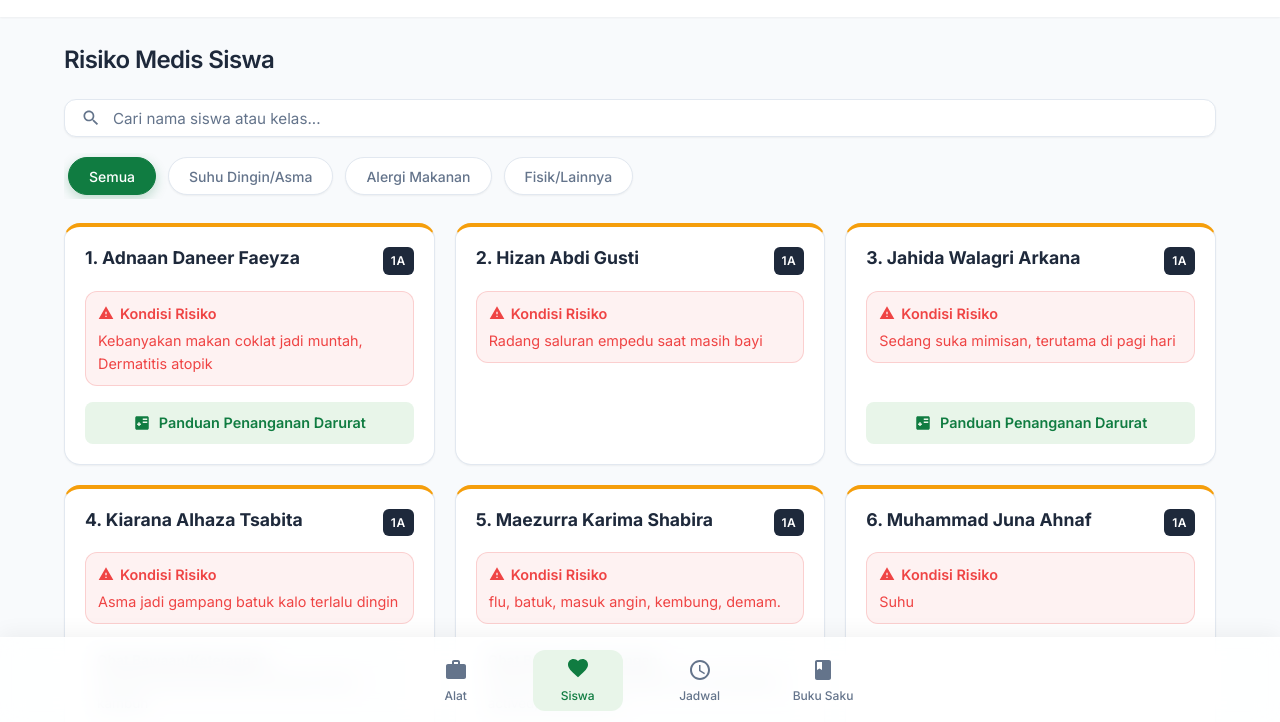
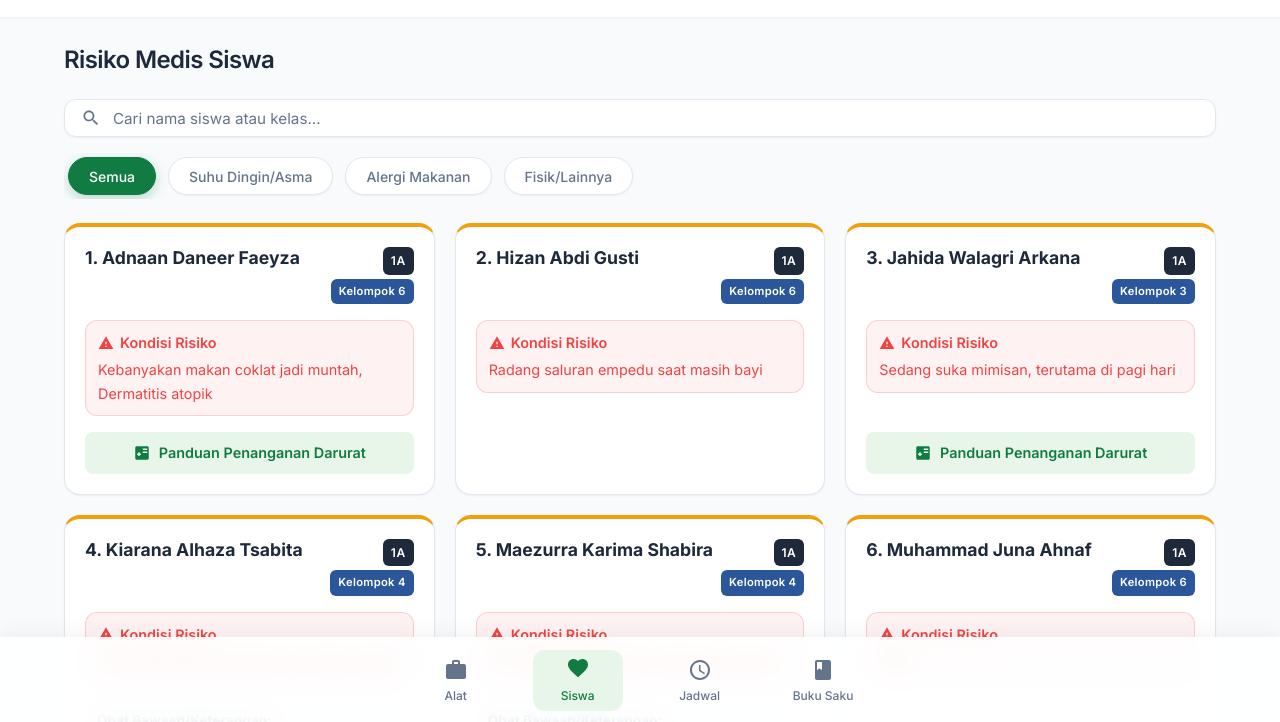
Before and after one commit to irsyaad06/medis, a plain HTML site: page index.html in a window 1280 px wide. Both pictures are taken after a click on the button "Siswa". Shown: the part 77-799 px from the top of the page. Drawn offline with Linux system fonts and the light colour scheme.

Commit message:
feat: show kelompok badge on student cards

```diff
--- a/script.js
+++ b/script.js
@@ -82,34 +82,34 @@ const procedures = {
 };
 
 const students = [
-    { cls: "1A", name: "Adnaan Daneer Faeyza", risk: "Kebanyakan makan coklat jadi muntah, Dermatitis atopik", meds: "", category: ["makanan", "fisik"], proc: "alergi_makanan" },
-    { cls: "1A", name: "Hizan Abdi Gusti", risk: "Radang saluran empedu saat masih bayi", meds: "", category: ["fisik"], proc: null },
-    { cls: "1A", name: "Jahida Walagri Arkana", risk: "Sedang suka mimisan, terutama di pagi hari", meds: "", category: ["fisik"], proc: "mimisan" },
-    { cls: "1A", name: "Kiarana Alhaza Tsabita", risk: "Asma jadi gampang batuk kalo terlalu dingin", meds: "Sesekali nebu jika batuk asmanya intens kambuh", category: ["suhu"], proc: "asma" },
-    { cls: "1A", name: "Maezurra Karima Shabira", risk: "flu, batuk, masuk angin, kembung, demam.", meds: "imboost vitamin, tolak angin, Proris ibuprofen, actived, polysilane Jr", category: ["fisik"], proc: "alergi_makanan" },
-    { cls: "1A", name: "Muhammad Juna Ahnaf", risk: "Suhu", meds: "", category: ["suhu"], proc: "alergi_suhu" },
-    { cls: "1A", name: "Muhammad Xherdan Putra", risk: "Alergi dingin, batuk2, flu, dan mimisan, penanganannya di berikan kehangatan (minyak telon)", meds: "", category: ["suhu"], proc: "mimisan" },
-    { cls: "1A", name: "Rasya Rafif Arrasyid", risk: "Suhu", meds: "", category: ["suhu"], proc: "alergi_suhu" },
+    { cls: "1A", kel: "Kelompok 6", name: "Adnaan Daneer Faeyza", risk: "Kebanyakan makan coklat jadi muntah, Dermatitis atopik", meds: "", category: ["makanan", "fisik"], proc: "alergi_makanan" },
+    { cls: "1A", kel: "Kelompok 6", name: "Hizan Abdi Gusti", risk: "Radang saluran empedu saat masih bayi", meds: "", category: ["fisik"], proc: null },
+    { cls: "1A", kel: "Kelompok 3", name: "Jahida Walagri Arkana", risk: "Sedang suka mimisan, terutama di pagi hari", meds: "", category: ["fisik"], proc: "mimisan" },
+    { cls: "1A", kel: "Kelompok 4", name: "Kiarana Alhaza Tsabita", risk: "Asma jadi gampang batuk kalo terlalu dingin", meds: "Sesekali nebu jika batuk asmanya intens kambuh", category: ["suhu"], proc: "asma" },
+    { cls: "1A", kel: "Kelompok 4", name: "Maezurra Karima Shabira", risk: "flu, batuk, masuk angin, kembung, demam.", meds: "imboost vitamin, tolak angin, Proris ibuprofen, actived, polysilane Jr", category: ["fisik"], proc: "alergi_makanan" },
+    { cls: "1A", kel: "Kelompok 6", name: "Muhammad Juna Ahnaf", risk: "Suhu", meds: "", category: ["suhu"], proc: "alergi_suhu" },
+    { cls: "1A", kel: "Kelompok 7", name: "Muhammad Xherdan Putra", risk: "Alergi dingin, batuk2, flu, dan mimisan, penanganannya di berikan kehangatan (minyak telon)", meds: "", category: ["suhu"], proc: "mimisan" },
+    { cls: "1A", kel: "Kelompok 6", name: "Rasya Rafif Arrasyid", risk: "Suhu", meds: "", category: ["suhu"], proc: "alergi_suhu" },
 
-    { cls: "1B", name: "Medina Humaira Putri", risk: "alergi dingin yg berlebih", meds: "", category: ["suhu"], proc: "alergi_suhu" },
-    { cls: "1B", name: "Muhammad Ghaisan", risk: "Dingin", meds: "", category: ["suhu"], proc: "alergi_suhu" },
-    { cls: "1B", name: "Rafasya Aksa Parvez", risk: "Klo cuaca terlalu panas keringat berlebih", meds: "", category: ["suhu", "fisik"], proc: null },
-    { cls: "1B", name: "Syedtimur Syarief", risk: "Dingin, batuk pilek, Kalo batuk ada sesek", meds: "Kalo sesek (nebu), batuk pilek (lapifed), demam (sanmol/tempra forte)", category: ["suhu"], proc: "asma" },
+    { cls: "1B", kel: "Kelompok 3", name: "Medina Humaira Putri", risk: "alergi dingin yg berlebih", meds: "", category: ["suhu"], proc: "alergi_suhu" },
+    { cls: "1B", kel: "Kelompok 7", name: "Muhammad Ghaisan", risk: "Dingin", meds: "", category: ["suhu"], proc: "alergi_suhu" },
+    { cls: "1B", kel: "Kelompok 6", name: "Rafasya Aksa Parvez", risk: "Klo cuaca terlalu panas keringat berlebih", meds: "", category: ["suhu", "fisik"], proc: null },
+    { cls: "1B", kel: "Kelompok 5", name: "Syedtimur Syarief", risk: "Dingin, batuk pilek, Kalo batuk ada sesek", meds: "Kalo sesek (nebu), batuk pilek (lapifed), demam (sanmol/tempra forte)", category: ["suhu"], proc: "asma" },
 
-    { cls: "2A", name: "Eshal Mariam", risk: "Pernah TB Kelenjar saat usia 3 tahun", meds: "", category: ["fisik"], proc: null },
-    { cls: "2A", name: "Fayza Rahmi Meinanda", risk: "Alergi suhu dingin, Asma", meds: "Rymont", category: ["suhu"], proc: "asma" },
-    { cls: "2A", name: "Ghaida Aljazira Mecca", risk: "Bila terlalu panas/kedinginan gatal, Terapi tangan kiri kaku", meds: "", category: ["suhu", "fisik"], proc: "alergi_suhu" },
-    { cls: "2A", name: "Jennaira Mahathira", risk: "Alergi susu sapi/intoleransi laktosa, sensitif dingin, Rhinitis, tonsilitis", meds: "cetirizine, semprot hidung modexa", category: ["makanan", "suhu"], proc: "alergi_makanan" },
-    { cls: "2A", name: "Muhammad Attarkun", risk: "Alergi dingin, Rhinitis allergy", meds: "Cetirizine", category: ["suhu"], proc: "alergi_suhu" },
-    { cls: "2A", name: "Raira Qaireen Azzahra", risk: "Jika udara dingin , biasanya bersin-bersin", meds: "", category: ["suhu"], proc: "alergi_suhu" },
-    { cls: "2A", name: "Ryuji Arga", risk: "Alergi dingin", meds: "", category: ["suhu"], proc: "alergi_suhu" },
+    { cls: "2A", kel: "Kelompok 2", name: "Eshal Mariam", risk: "Pernah TB Kelenjar saat usia 3 tahun", meds: "", category: ["fisik"], proc: null },
+    { cls: "2A", kel: "Kelompok 3", name: "Fayza Rahmi Meinanda", risk: "Alergi suhu dingin, Asma", meds: "Rymont", category: ["suhu"], proc: "asma" },
+    { cls: "2A", kel: "Kelompok 3", name: "Ghaida Aljazira Mecca", risk: "Bila terlalu panas/kedinginan gatal, Terapi tangan kiri kaku", meds: "", category: ["suhu", "fisik"], proc: "alergi_suhu" },
+    { cls: "2A", kel: "Kelompok 2", name: "Jennaira Mahathira", risk: "Alergi susu sapi/intoleransi laktosa, sensitif dingin, Rhinitis, tonsilitis", meds: "cetirizine, semprot hidung modexa", category: ["makanan", "suhu"], proc: "alergi_makanan" },
+    { cls: "2A", kel: "Kelompok 8", name: "Muhammad Attarkun", risk: "Alergi dingin, Rhinitis allergy", meds: "Cetirizine", category: ["suhu"], proc: "alergi_suhu" },
+    { cls: "2A", kel: "Kelompok 1", name: "Raira Qaireen Azzahra", risk: "Jika udara dingin , biasanya bersin-bersin", meds: "", category: ["suhu"], proc: "alergi_suhu" },
+    { cls: "2A", kel: "Kelompok 7", name: "Ryuji Arga", risk: "Alergi dingin", meds: "", category: ["suhu"], proc: "alergi_suhu" },
 
-    { cls: "2B", name: "Arjuna Ramadhan", risk: "alergi dingin (rhinitis alergi)", meds: "", category: ["suhu"], proc: "alergi_suhu" },
-    { cls: "2B", name: "Kayla Inayah Naiful", risk: "suhu dingin & makan manis berlebihan", meds: "vit dari dokter", category: ["suhu", "makanan"], proc: "alergi_makanan" },
-    { cls: "2B", name: "Maiza Numa Malika", risk: "Asma", meds: "", category: ["suhu"], proc: "asma" },
-    { cls: "2B", name: "Muhammad Umarain", risk: "dingin - langsung bentol", meds: "", category: ["suhu"], proc: "alergi_suhu" },
-    { cls: "2B", name: "Syarafana Delisha", risk: "Alergi dingin, coklat meises, sabun, Sinusitis dan eksim", meds: "Cetinal, semprot hidung modexa, pelembab", category: ["suhu", "makanan", "fisik"], proc: "alergi_makanan" },
-    { cls: "2B", name: "Nabila Azkiya Marwa", risk: "Alergi dingin & debu, Asma", meds: "", category: ["suhu", "fisik"], proc: "asma" }
+    { cls: "2B", kel: "Kelompok 5", name: "Arjuna Ramadhan", risk: "alergi dingin (rhinitis alergi)", meds: "", category: ["suhu"], proc: "alergi_suhu" },
+    { cls: "2B", kel: "Kelompok 2", name: "Kayla Inayah Naiful", risk: "suhu dingin & makan manis berlebihan", meds: "vit dari dokter", category: ["suhu", "makanan"], proc: "alergi_makanan" },
+    { cls: "2B", kel: "Kelompok 3", name: "Maiza Numa Malika", risk: "Asma", meds: "", category: ["suhu"], proc: "asma" },
+    { cls: "2B", kel: "Kelompok 8", name: "Muhammad Umarain", risk: "dingin - langsung bentol", meds: "", category: ["suhu"], proc: "alergi_suhu" },
+    { cls: "2B", kel: "Kelompok 1", name: "Syarafana Delisha", risk: "Alergi dingin, coklat meises, sabun, Sinusitis dan eksim", meds: "Cetinal, semprot hidung modexa, pelembab", category: ["suhu", "makanan", "fisik"], proc: "alergi_makanan" },
+    { cls: "2B", kel: "Kelompok 4", name: "Nabila Azkiya Marwa", risk: "Alergi dingin & debu, Asma", meds: "", category: ["suhu", "fisik"], proc: "asma" }
 ];
 
 const schedule = [
@@ -196,7 +196,10 @@ function renderStudents() {
         <div class="card student-card">
             <div class="student-header">
                 <div class="student-name">${index + 1}. ${student.name}</div>
-                <div class="student-class">${student.cls}</div>
+                <div style="display: flex; gap: 4px; flex-direction: column; align-items: flex-end;">
+                    <div class="student-class">${student.cls}</div>
+                    ${student.kel && student.kel !== '-' ? `<div class="student-kelompok">${student.kel}</div>` : ''}
+                </div>
             </div>
             <div class="student-risk">
                 <div class="student-risk-title">
--- a/style.css
+++ b/style.css
@@ -294,6 +294,16 @@ header {
     border-radius: 6px;
     font-weight: 600;
     letter-spacing: 0.5px;
+}
+
+.student-kelompok {
+    background-color: var(--secondary);
+    color: white;
+    font-size: 0.70rem;
+    padding: 4px 8px;
+    border-radius: 6px;
+    font-weight: 600;
+    letter-spacing: 0.3px;
 }
 
 .student-risk {
```
